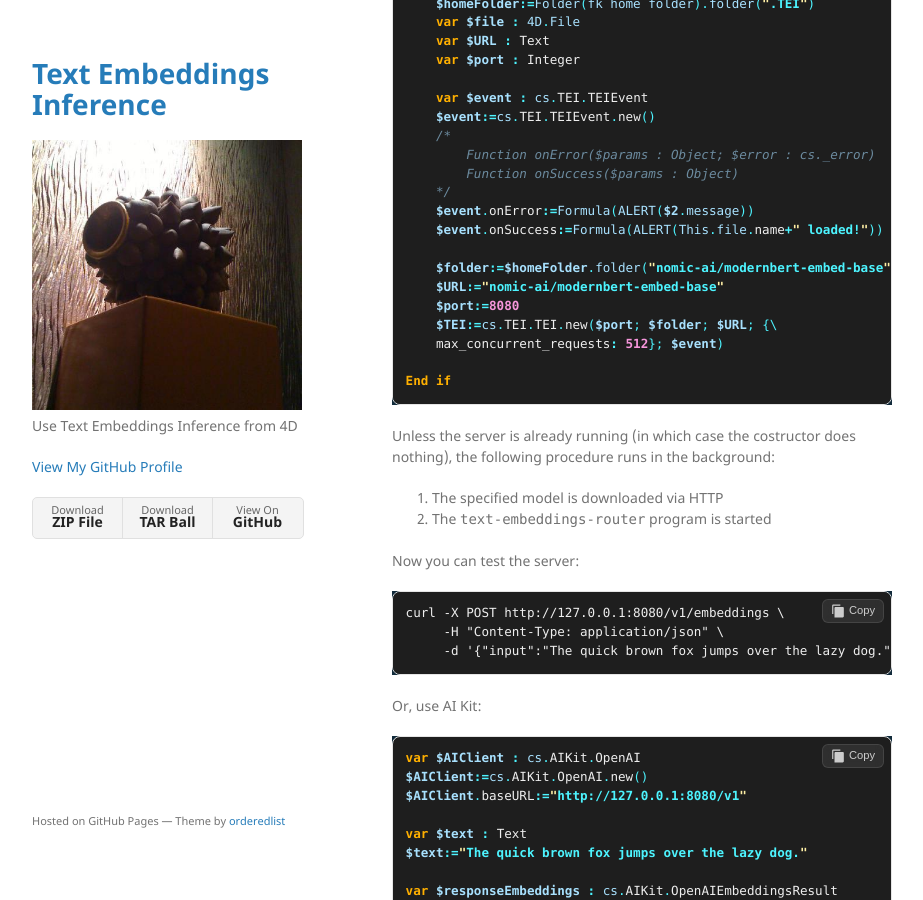
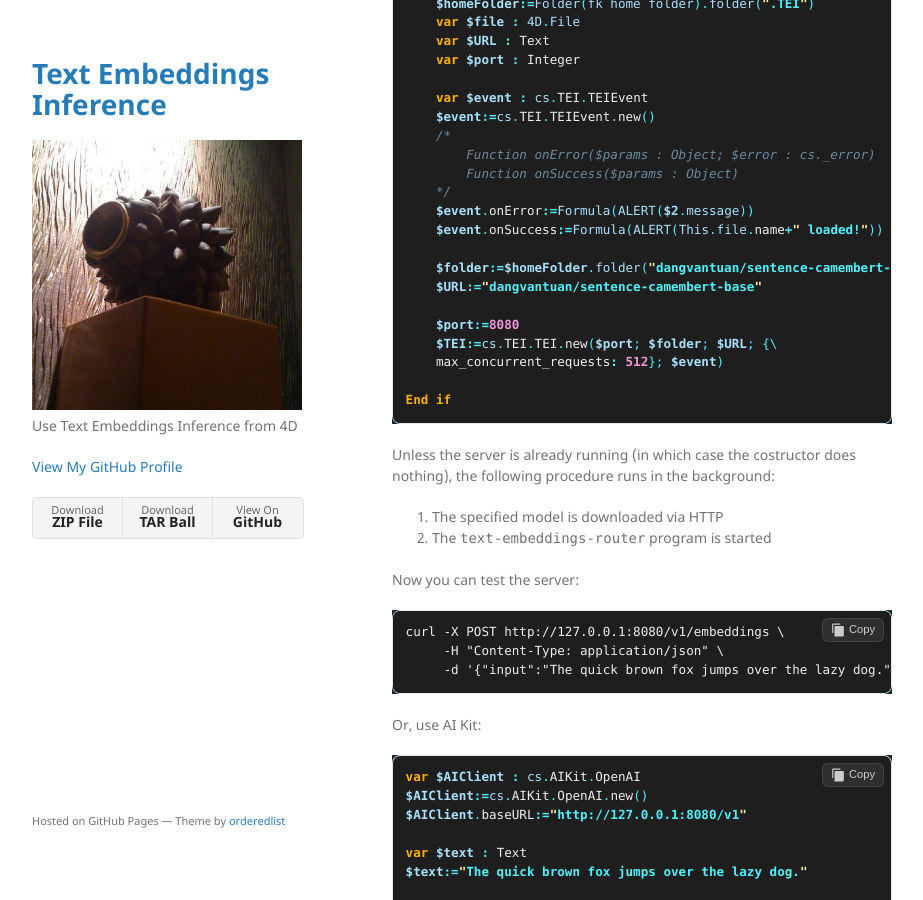
Before and after one commit to miyako/TEI, a Jekyll site: the page built from index.md, in a window 1280 px wide and 900 px high, scrolled down 816 px. Shown: the whole window, without its empty margins (178-1101 px from the left). Built offline with Jekyll 4.4.1, drawn with Linux system fonts in a browser that asks for light colours.

Commit message:
Update index.md

```diff
--- a/index.md
+++ b/index.md
@@ -42,8 +42,9 @@ Else
     $event.onError:=Formula(ALERT($2.message))
     $event.onSuccess:=Formula(ALERT(This.file.name+" loaded!"))
 
-    $folder:=$homeFolder.folder("nomic-ai/modernbert-embed-base")
-    $URL:="nomic-ai/modernbert-embed-base"
+    $folder:=$homeFolder.folder("dangvantuan/sentence-camembert-base")
+    $URL:="dangvantuan/sentence-camembert-base"
+
     $port:=8080
     $TEI:=cs.TEI.TEI.new($port; $folder; $URL; {\
     max_concurrent_requests: 512}; $event)
```
